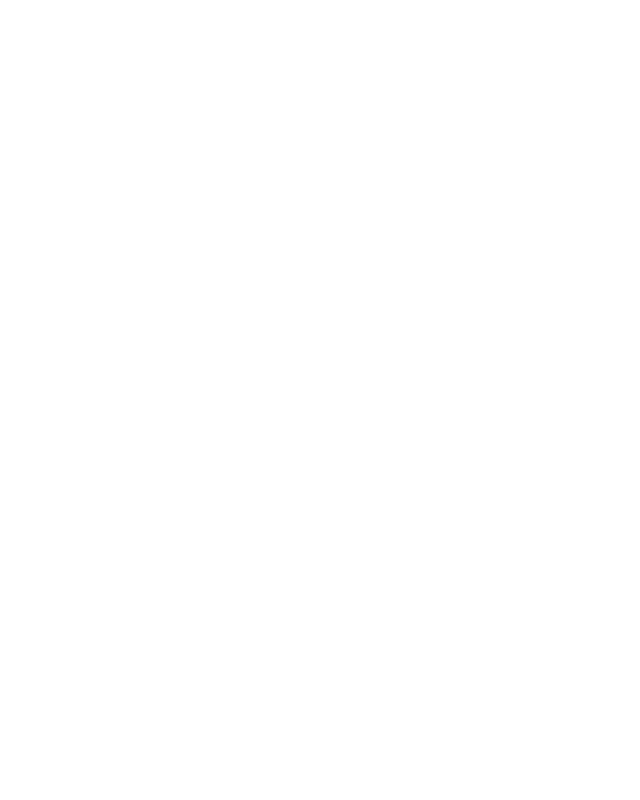
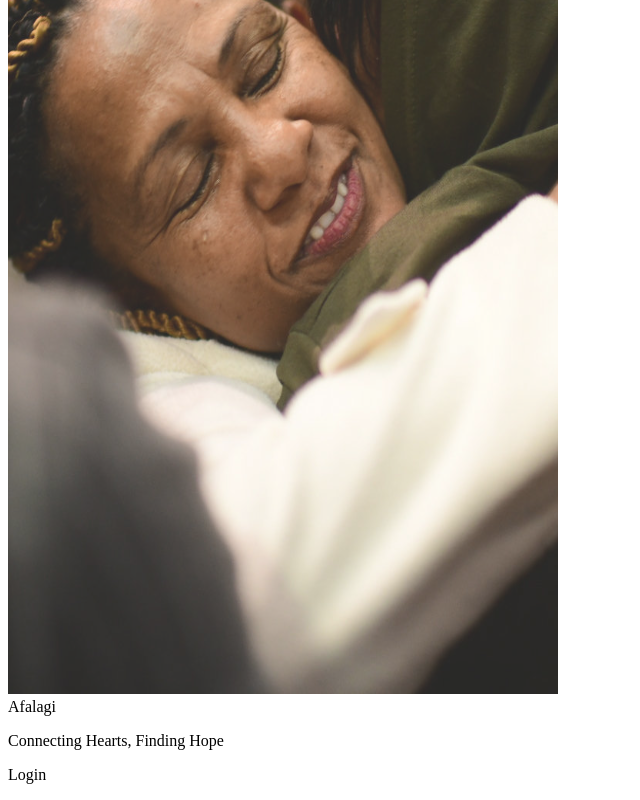
Before and after one commit to tsegaye27/Afalagi, a Nuxt app: page /auth/login in a window 1280 px wide. Shown: the part 338-1138 px from the top of the page, without its empty margins (0-640 px from the left). Before the commit the page ends 800 px from the top, so only its background shows below. Built offline with nearby package versions, Linux system fonts and the light colour scheme.

Commit message:
starting the login page

```diff
--- a/pages/auth/login.vue
+++ b/pages/auth/login.vue
@@ -1,6 +1,19 @@
 <template>
-    <div class="h-full w-full bg-slate-900">
-login
+    <div class="h-full w-full">
+        <img class="h-screen w-[500px] z-10 inline-block" src="~/assets/img/signup.png" alt="">
+        <div class="m-4 mt-20 ml-0 top-0 w-[500px] text-center fixed text-[82px] font-bold z-50 text-white justify-center items-center flex flex-col">
+            Afalagi
+            <p class="text-3xl mt-10 w-[300px] ">
+                Connecting Hearts, Finding Hope
+            </p>
+        </div>
+        <div class="float-right top-0 w-[calc(100%-500px)] z-50 h-screen  text-5xl text-center flex flex-col">
+           <p class="m-10 text-[82px] text-[#676767]">Login</p>
+           <div>
+
+           </div>
+
+        </div>
     </div>
 </template>
 
```
